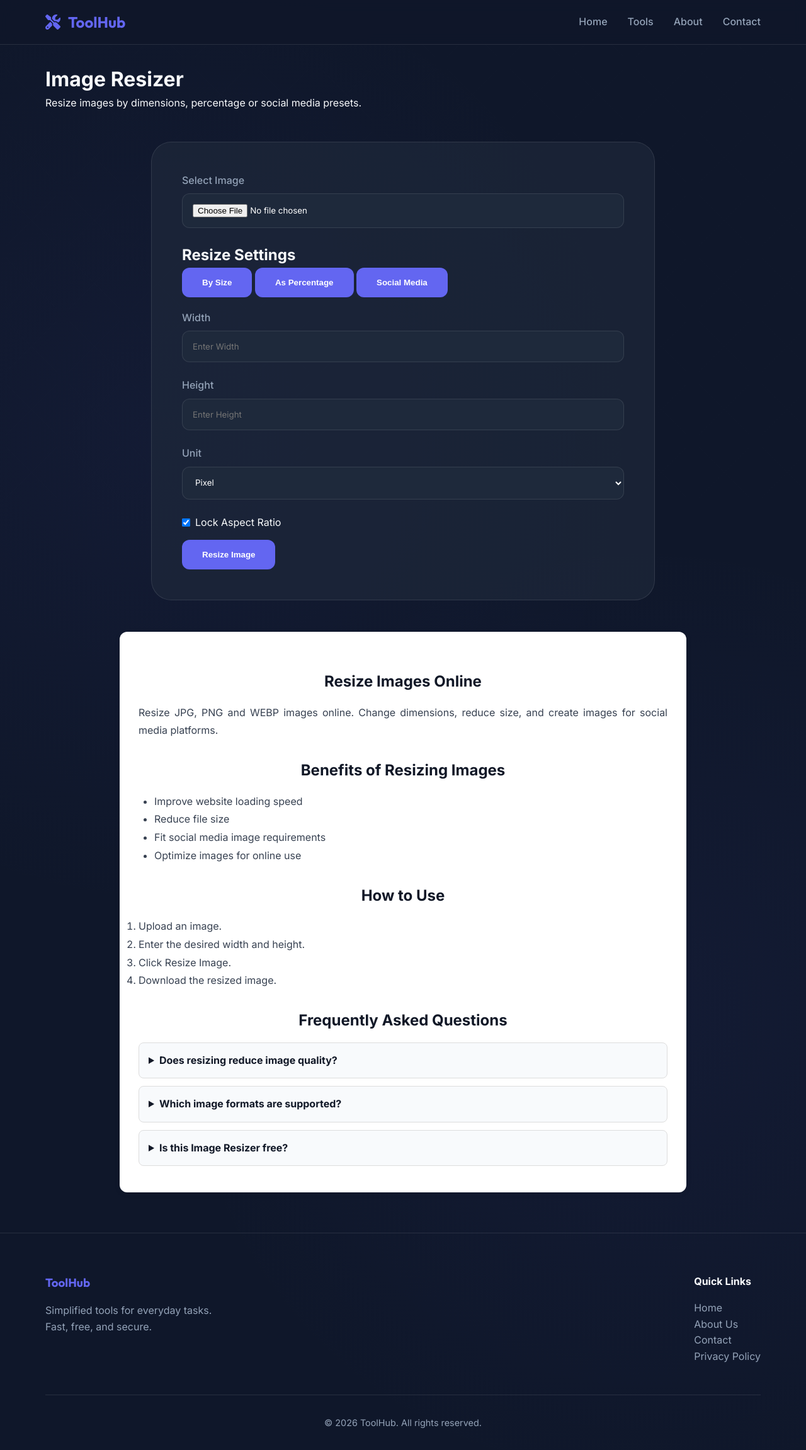
After one commit to tashfeenafifa65-bit/utility-tools-hub, a Flask app: page /tool/image-resizer in a window 1280 px wide. The commit adds this page. Shown: the whole page at 63% size. Run offline with Flask 3, Linux system fonts and the light colour scheme.

Commit message:
Add image Resizer

```diff
--- a/app.py
+++ b/app.py
@@ -4,6 +4,9 @@ import os
 from flask_sqlalchemy import SQLAlchemy
 from PIL import Image
 import io
+
+
+
 
 app = Flask(__name__)
 app.config['SQLALCHEMY_DATABASE_URI'] = 'sqlite:///database.db'
@@ -23,6 +26,7 @@ with app.app_context():
 @app.route('/')
 def index():
     tools = [
+        {'id': 'image-resizer','name': 'Image Resizer','description': 'Resize JPG, PNG, and WEBP images online instantly.','icon': 'fa-expand'},
         {'id': 'image-compressor','name': 'Image Compressor','description': 'Compress JPG, PNG and WEBP images online without losing quality.','icon': 'fa-compress'},
         {'id': 'percentage-calculator', 'name': 'Percentage Calculator', 'description': 'Calculate percentages, increases, decreases and percentage differences instantly.', 'icon': 'fa-percent'},
         {'id': 'image-format-converter', 'name': 'Image Format Converter', 'description': 'Convert images between JPG, PNG, WEBP and other popular formats.', 'icon': 'fa-image'},
--- a/static/css/main.css
+++ b/static/css/main.css
@@ -379,3 +379,23 @@ input:focus, textarea:focus {
 .faq-section details p {
     margin-top: 10px;
 }
+.aspect-ratio-container {
+    display: flex;
+    align-items: center;
+    justify-content: flex-start !important;
+    gap: 8px;
+    width: fit-content;
+    margin: 15px 0;
+}
+
+.aspect-ratio-container input[type="checkbox"] {
+    margin: 0;
+}
+
+.aspect-ratio-container label,
+.aspect-ratio-container span,
+.ratio-text {
+    margin: 0;
+    width: auto !important;
+    white-space: nowrap;
+}
--- /dev/null
+++ b/templates/tools/image-resizer.html
@@ -0,0 +1,400 @@
+{% extends "base.html" %}
+
+{% block title %}Image Resizer - Resize Images Online Free{% endblock %}
+
+{% block content %}
+
+<div class="container">
+
+<div class="tool-header text-center">
+    <h1>Image Resizer</h1>
+    <p>Resize images by dimensions, percentage or social media presets.</p>
+</div>
+
+<div class="tool-container">
+
+    <div class="input-group">
+        <label>Select Image</label>
+        <input type="file" id="imageInput" accept="image/*">
+    </div>
+
+    <img id="previewImage"
+         style="max-width:300px;display:none;margin:20px auto;">
+
+    <h2>Resize Settings</h2>
+
+    <div style="margin-bottom:20px;">
+
+        <button class="btn" onclick="showTab('size')">
+            By Size
+        </button>
+
+        <button class="btn" onclick="showTab('percentage')">
+            As Percentage
+        </button>
+
+        <button class="btn" onclick="showTab('social')">
+            Social Media
+        </button>
+
+    </div>
+
+    <div id="sizeTab">
+
+        <div class="input-group">
+            <label>Width</label>
+            <input type="number"
+                   id="width"
+                   placeholder="Enter Width">
+        </div>
+
+        <div class="input-group">
+            <label>Height</label>
+            <input type="number"
+                   id="height"
+                   placeholder="Enter Height">
+        </div>
+
+        <div class="input-group">
+            <label>Unit</label>
+
+            <select id="unit">
+                <option value="px">Pixel</option>
+                <option value="inch">Inch</option>
+                <option value="cm">Centimeter</option>
+                <option value="mm">Millimeter</option>
+            </select>
+        </div>
+
+    </div>
+
+    <div id="percentageTab" style="display:none;">
+
+        <div class="input-group">
+
+            <label>Resize Percentage</label>
+
+            <select id="percentage"
+                    onchange="applyPercentage()">
+
+                <option value="">
+                    Select Percentage
+                </option>
+
+                <option value="25">25%</option>
+                <option value="50">50%</option>
+                <option value="75">75%</option>
+                <option value="100">100%</option>
+
+            </select>
+
+        </div>
+
+    </div>
+
+    <div id="socialTab" style="display:none;">
+
+        <div class="input-group">
+
+            <label>Social Media Presets</label>
+
+            <select id="socialSize"
+                    onchange="applySocialSize()">
+
+                <option value="">
+                    Select Platform
+                </option>
+
+                <option value="1080x1080">
+                    Instagram Post
+                </option>
+
+                <option value="1080x1920">
+                    Instagram Story
+                </option>
+
+                <option value="1200x630">
+                    Facebook Post
+                </option>
+
+                <option value="1280x720">
+                    YouTube Thumbnail
+                </option>
+
+                <option value="1200x675">
+                    Twitter/X Post
+                </option>
+
+                <option value="1200x627">
+                    LinkedIn Post
+                </option>
+
+            </select>
+
+        </div>
+
+    </div>
+
+   <div class="aspect-ratio-container">
+    <input type="checkbox" id="lockRatio" checked>
+    <label for="lockRatio">Lock Aspect Ratio</label>
+</div>
+    <button class="btn"
+            onclick="resizeImage()">
+
+        Resize Image
+
+    </button>
+
+    <div id="result"
+         class="result-area"
+         style="display:none;">
+
+        <p id="imageInfo"></p>
+
+        <a id="downloadLink"
+           class="btn"
+           download>
+
+            Download Resized Image
+
+        </a>
+
+    </div>
+
+</div>
+
+<div class="seo-content">
+
+    <h2>Resize Images Online</h2>
+
+    <p>
+        Resize JPG, PNG and WEBP images online.
+        Change dimensions, reduce size, and create
+        images for social media platforms.
+    </p>
+
+    <h2>Benefits of Resizing Images</h2>
+    <ul> <li>Improve website loading speed</li>
+        <li>Reduce file size</li>
+        <li>Fit social media image requirements</li>
+        <li>Optimize images for online use</li> </ul>
+    <h2>How to Use</h2>
+    <ol> <li>Upload an image.</li>
+         <li>Enter the desired width and height.</li>
+         <li>Click Resize Image.</li>
+         <li>Download the resized image.</li>
+    </ol>
+
+    <div class="faq-section">
+    <h2> Frequently Asked Questions</h2>
+    <details>
+    <summary>Does resizing reduce image quality?</summary>
+        <p>Quality is generally preserved, though extreme resizing may affect appearance.</p> </details>
+         <details> <summary>Which image formats are supported?</summary>
+            <p>JPG, PNG, WEBP, and most common image formats.</p> </details>
+            <details> <summary>Is this Image Resizer free?</summary>
+                <p>Yes, the tool is completely free to use.</p> </details>
+    </div>
+
+</div>
+
+
+</div>
+
+{% endblock %}
+
+{% block scripts %}
+
+<script>
+
+let originalWidth = 0;
+let originalHeight = 0;
+let aspectRatio = 1;
+
+function showTab(tab){
+
+    document.getElementById("sizeTab").style.display = "none";
+    document.getElementById("percentageTab").style.display = "none";
+    document.getElementById("socialTab").style.display = "none";
+
+    if(tab === "size")
+        document.getElementById("sizeTab").style.display = "block";
+
+    if(tab === "percentage")
+        document.getElementById("percentageTab").style.display = "block";
+
+    if(tab === "social")
+        document.getElementById("socialTab").style.display = "block";
+}
+
+document.getElementById("imageInput")
+.addEventListener("change", function(e){
+
+    const file = e.target.files[0];
+
+    if(!file) return;
+
+    const reader = new FileReader();
+
+    reader.onload = function(event){
+
+        const img = new Image();
+
+        img.onload = function(){
+
+            originalWidth = img.width;
+            originalHeight = img.height;
+
+            aspectRatio =
+                originalWidth / originalHeight;
+
+            document.getElementById("width").value =
+                originalWidth;
+
+            document.getElementById("height").value =
+                originalHeight;
+
+            const preview =
+                document.getElementById("previewImage");
+
+            preview.src = event.target.result;
+            preview.style.display = "block";
+        };
+
+        img.src = event.target.result;
+    };
+
+    reader.readAsDataURL(file);
+});
+
+document.getElementById("width")
+.addEventListener("input", function(){
+
+    if(document.getElementById("lockRatio").checked){
+
+        document.getElementById("height").value =
+            Math.round(this.value / aspectRatio);
+    }
+});
+
+function applyPercentage(){
+
+    const p =
+        parseInt(
+            document.getElementById("percentage").value
+        );
+
+    if(!p) return;
+
+    document.getElementById("width").value =
+        Math.round(originalWidth * p / 100);
+
+    document.getElementById("height").value =
+        Math.round(originalHeight * p / 100);
+}
+
+function applySocialSize(){
+
+    const value =
+        document.getElementById("socialSize").value;
+
+    if(!value) return;
+
+    const size =
+        value.split("x");
+
+    document.getElementById("width").value =
+        size[0];
+
+    document.getElementById("height").value =
+        size[1];
+}
+
+function resizeImage(){
+
+    const file =
+        document.getElementById("imageInput").files[0];
+
+    if(!file){
+        alert("Please select an image");
+        return;
+    }
+
+    const width =
+        parseInt(
+            document.getElementById("width").value
+        );
+
+    const height =
+        parseInt(
+            document.getElementById("height").value
+        );
+
+    const reader =
+        new FileReader();
+
+    reader.onload = function(event){
+
+        const img =
+            new Image();
+
+        img.onload = function(){
+
+            const canvas =
+                document.createElement("canvas");
+
+            canvas.width = width;
+            canvas.height = height;
+
+            const ctx =
+                canvas.getContext("2d");
+
+            ctx.drawImage(
+                img,
+                0,
+                0,
+                width,
+                height
+            );
+
+            canvas.toBlob(function(blob){
+
+                const url =
+                    URL.createObjectURL(blob);
+
+                document.getElementById("downloadLink").href =
+                    url;
+
+                document.getElementById("downloadLink").download =
+                    "resized-image.jpg";
+
+                document.getElementById("imageInfo").innerHTML =
+                    `
+                    Original:
+                    ${originalWidth} × ${originalHeight}px
+                    <br>
+                    New:
+                    ${width} × ${height}px
+                    <br>
+                    File Size:
+                    ${(blob.size/1024).toFixed(2)} KB
+                    `;
+
+                document.getElementById("result").style.display =
+                    "block";
+
+            }, "image/jpeg", 0.9);
+
+        };
+
+        img.src =
+            event.target.result;
+    };
+
+    reader.readAsDataURL(file);
+}
+
+</script>
+
+{% endblock %}
```
